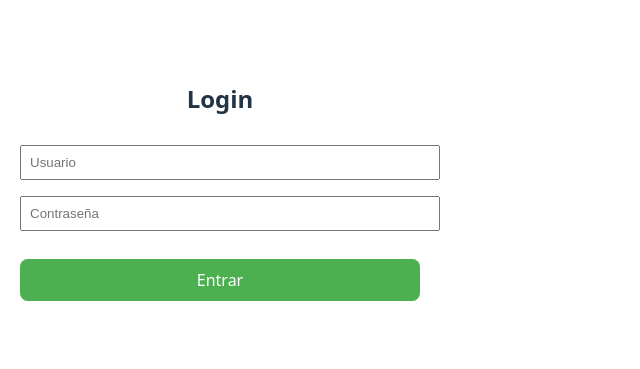
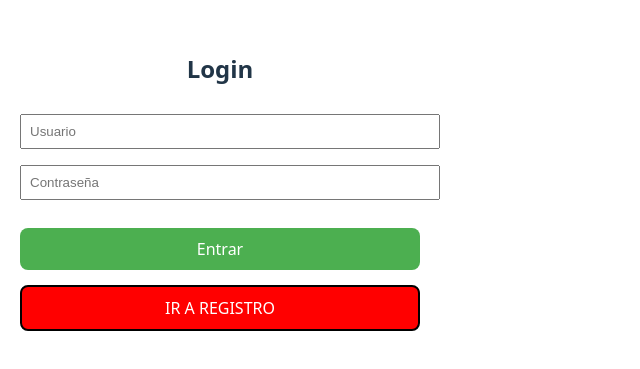
Before and after one commit to LuismaLF94/VIDEOJUEGOS-STORE, a React (Vite) app in the folder frontend/: page /login in a window 1280 px wide. Shown: the part 219-588 px from the top of the page, without its empty margins (0-640 px from the left). Built offline with nearby package versions, Linux system fonts and the light colour scheme.

Commit message:
Update Login.jsx

```diff
--- a/frontend/src/pages/Login.jsx
+++ b/frontend/src/pages/Login.jsx
@@ -59,6 +59,20 @@ export default function Login({ setUser }) {
           Entrar
         </button>
       </form>
+        <button
+        onClick={() => navigate("/register")}
+        style={{
+          marginTop: "15px",
+          width: "100%",
+          padding: "10px",
+          backgroundColor: "red",
+          color: "white",
+          border: "2px solid black",
+          cursor: "pointer",
+        }}
+      >
+        IR A REGISTRO
+      </button>
     </div>
   );
 }
```
